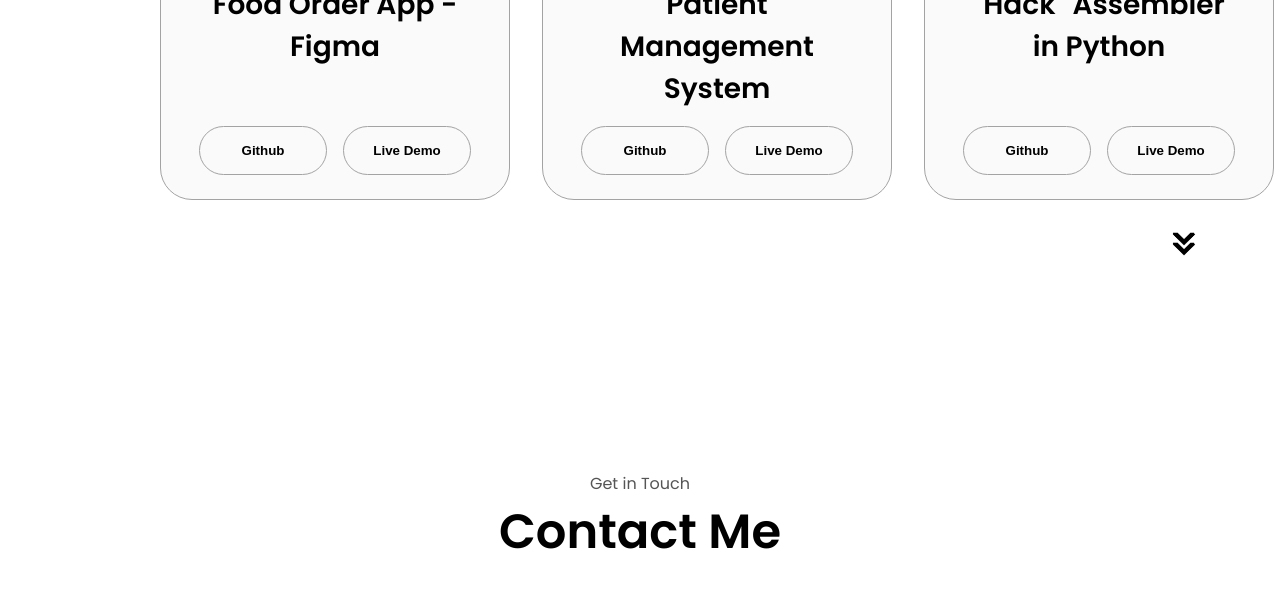
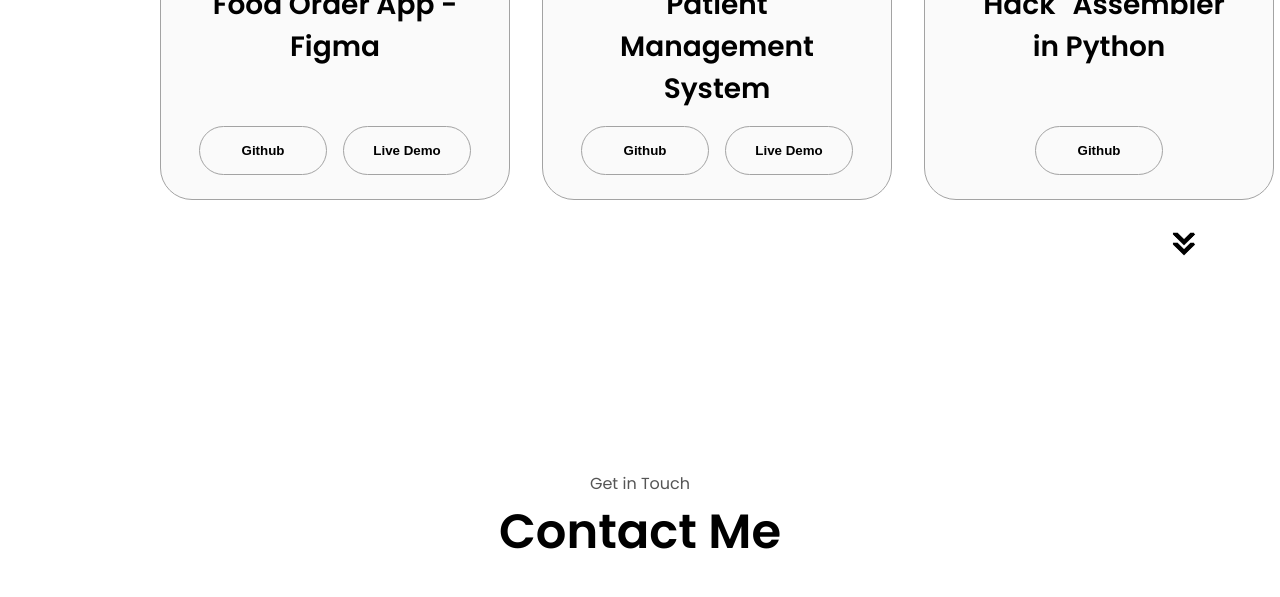
Before and after one commit to uzairIshafique/portfolio-uzairshafique, a plain HTML site: page index.html in a window 1280 px wide. Shown: the part 2900-3497 px from the top of the page. Drawn offline with Linux system fonts and the light colour scheme.

Commit message:
Removed live demo link

```diff
--- a/index.html
+++ b/index.html
@@ -335,12 +335,6 @@
               >
                 Github
               </button>
-              <button
-                class="btn btn-color-2 project-btn"
-                onclick="location.href='https://github.com'"
-              >
-                Live Demo
-              </button>
             </div>
           </div>
         </div>
```
